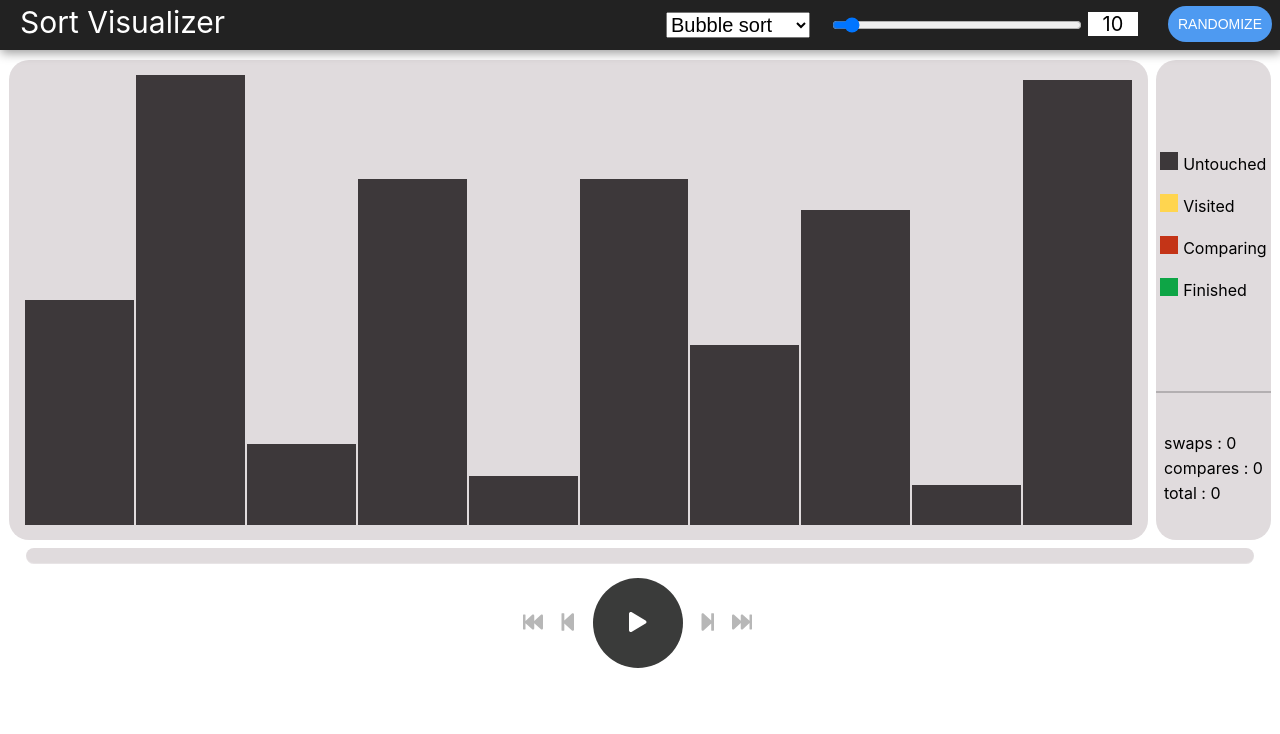
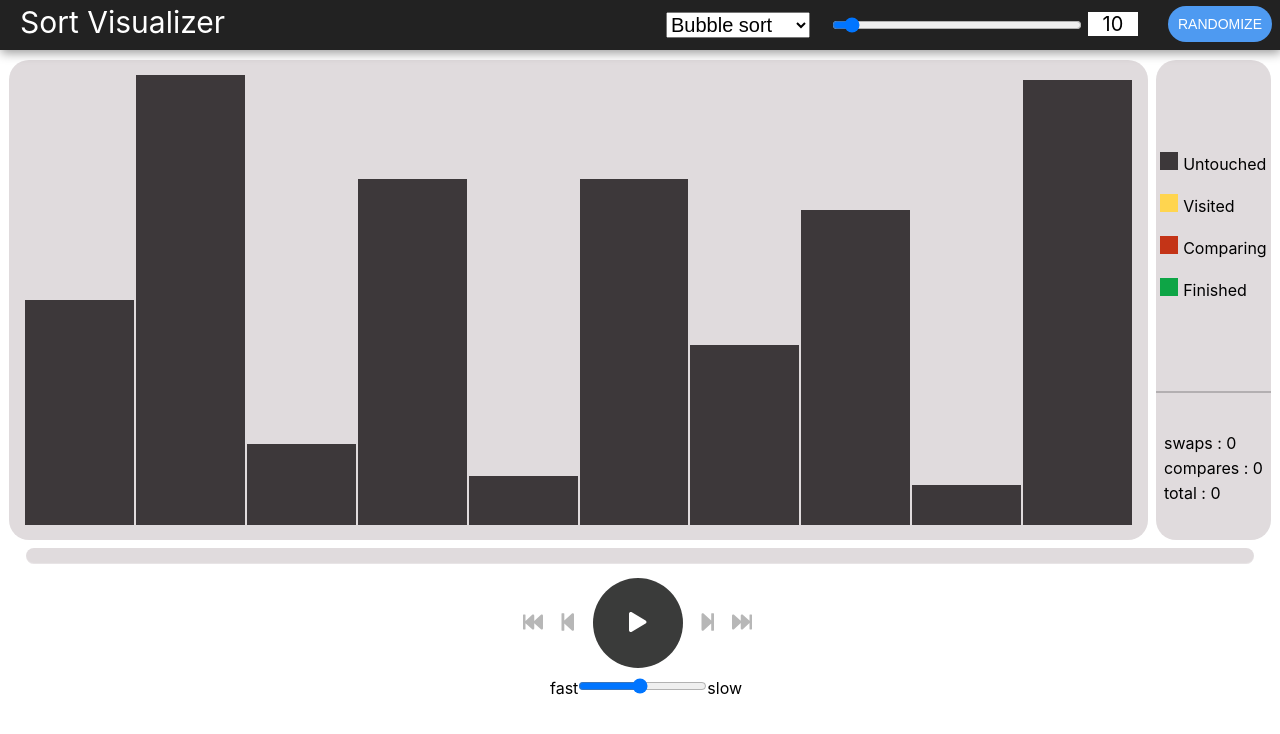
Before and after one commit to snir99/react-sort-visualizer, a React (Create React App) app: page / in a window 1280 px wide. Shown: the top 734 px of the page. Built offline with nearby package versions, Linux system fonts and the light colour scheme.

Commit message:
added speed control support refactored handlePlayPause function removed unused lines

```diff
--- a/src/App.js
+++ b/src/App.js
@@ -1,11 +1,9 @@
 import React from 'react';
-// import "components/FontawsomeIcons";
 import TopBar from './components/TopBar';
 import VisualizationBox from './components/VisualizationBox/VisualizationBox';
 import InfoBox from './components/InfoBox/InfoBox';
 import ProgressBar from './components/ProgressBar';
 import PlayBackControls from './components/PlayBackControls';
-// import Footer from './components/Footer';
 import SortContextProvider from './contexts/SortContext';
 
 function App() {
--- a/src/components/PlayBackControls.js
+++ b/src/components/PlayBackControls.js
@@ -1,4 +1,4 @@
-import React, { useContext } from 'react';
+import React, { useContext, useEffect } from 'react';
 import { SortContext } from '../contexts/SortContext';
 import sortManager from '../sorters/sortManager';
 import { faPlay, faStepForward, faStepBackward,
@@ -7,6 +7,13 @@ import { FontAwesomeIcon } from '@fortawesome/react-fontawesome'
 
 const PlayBackControls = () => {
 	const { data, dispatch } = useContext(SortContext);
+
+	useEffect(() => {
+		if(data.isSorting === true) {
+			pause();
+			play();
+		}
+	}, [data.speed]);
 
 	const sort = () => {
 		dispatch({type: 'SET_IS_SORTING', newIsSorting: true});
@@ -22,30 +29,38 @@ const PlayBackControls = () => {
 				dispatch({type: 'UPDATE_ELEMENTS', step});
 				dispatch({type: 'INCREASE_CURRENT_STEP'});
 				dispatch({type: 'UPDATE_STATS', step, direction: 1});
-			}, index * 100);
+			}, index * data.speed);
 			tempTimeoutIds.push(timeoutId);
 		});
 
 		const timeoutId = setTimeout(() => {
 			dispatch({type: 'SET_IS_SORTING', newIsSorting: false});
 			dispatch({type: 'CLEAR_TIMEOUTSIDS'});;
-		}, tempTrace.length * 100);
+		}, tempTrace.length * data.speed);
 
 		tempTimeoutIds.push(timeoutId);
 
 		dispatch({type: 'SET_TIMEOUTIDS', newTimeoutIds: [...tempTimeoutIds]});
 	}
 
+	const play = () => {
+		dispatch({type: 'SET_IS_SORTING', newIsSorting: true});
+		const tempTrace = data.trace.slice(data.currentStep);
+		animate(tempTrace);
+	}
+
+	const pause = () => {
+		dispatch({type: 'SET_IS_SORTING', newIsSorting: false});
+		dispatch({type: 'CLEAR_TIMEOUTIDS'});
+	}
+
 	const handlePlayPause = () => {
 		if(data.currentStep === -1) { // Initiale sort
 			sort();
 		} else if(data.isSorting === true) { // pause
-			dispatch({type: 'SET_IS_SORTING', newIsSorting: false});
-			dispatch({type: 'CLEAR_TIMEOUTIDS'});
+			pause();
 		} else if(data.currentStep < data.trace.length - 1) { // continue
-			dispatch({type: 'SET_IS_SORTING', newIsSorting: true});
-			const tempTrace = data.trace.slice(data.currentStep);
-			animate(tempTrace);
+			play();
 		}
 	}
 
@@ -96,6 +111,11 @@ const PlayBackControls = () => {
 		dispatch({type: 'SET_IS_SORTING', newIsSorting: false});
 	}
 
+	// NOTE: useEffect above handles the pause and replay with the new speed
+	const handleSpeed = (e) => {
+		dispatch({type: 'SET_SPEED', newSpeed: e.target.value});
+	}
+
 	const isForwardDisabled = (data.currentStep >= data.trace.length - 1) ||
 							  (data.trace.length === 0) || (data.isSorting);
 	const isBackwardDisabled = (data.currentStep <= 0) || (data.isSorting);
@@ -128,6 +148,19 @@ const PlayBackControls = () => {
 					className="finalize">
 					<FontAwesomeIcon icon={faFastForward}/>
 			</button>
+
+			<div className="speed">
+				fast
+				<input type="range"
+						min="10"
+						max="200"
+						value={data.speed}
+						onChange={(e) => handleSpeed(e)}
+						className="slider"
+						id="speedRange"
+				/>
+				slow
+			</div>
 		</div>
 	);
 }
--- a/src/components/TopBar.js
+++ b/src/components/TopBar.js
@@ -37,8 +37,8 @@ const TopBar = () => {
 
 	return (
 		<header className="header">
-				<input className="menu-btn" type="checkbox" id="menu-btn" />
-				<label className="menu-icon" htmlFor="menu-btn"><span className="nav-icon"></span></label>
+			<input className="menu-btn" type="checkbox" id="menu-btn" />
+			<label className="menu-icon" htmlFor="menu-btn"><span className="nav-icon"></span></label>
 
 			<div className="logo">Sort Visualizer</div>
 
--- a/src/contexts/SortContext.js
+++ b/src/contexts/SortContext.js
@@ -12,7 +12,7 @@ const initialState = {
 	currentStep: 0,
 	isSorting: false,
 	sortingAlgorithm: 'Bubble sort',
-	speed: 1,
+	speed: 100,
 	timeoutIds: [],
 	stats: {
 		swaps: 0,
--- a/src/index.css
+++ b/src/index.css
@@ -167,6 +167,11 @@ body {
   background-color: #252625;
   box-shadow: 0 12px 16px 0 rgba(0,0,0,0.24), 0 17px 50px 0 rgba(0,0,0,0.19);
   opacity: 1;
+}
+
+.playback-controls > .speed {
+  font-size: 1.6rem;
+  margin: 10px 35px;
 }
 
 /* TopBar */
@@ -361,6 +366,8 @@ body {
   .header .menu-icon, .header .menu-btn {
     display: none;
   }
+
+
 }
 
 @media (max-width: 844px) {
```
